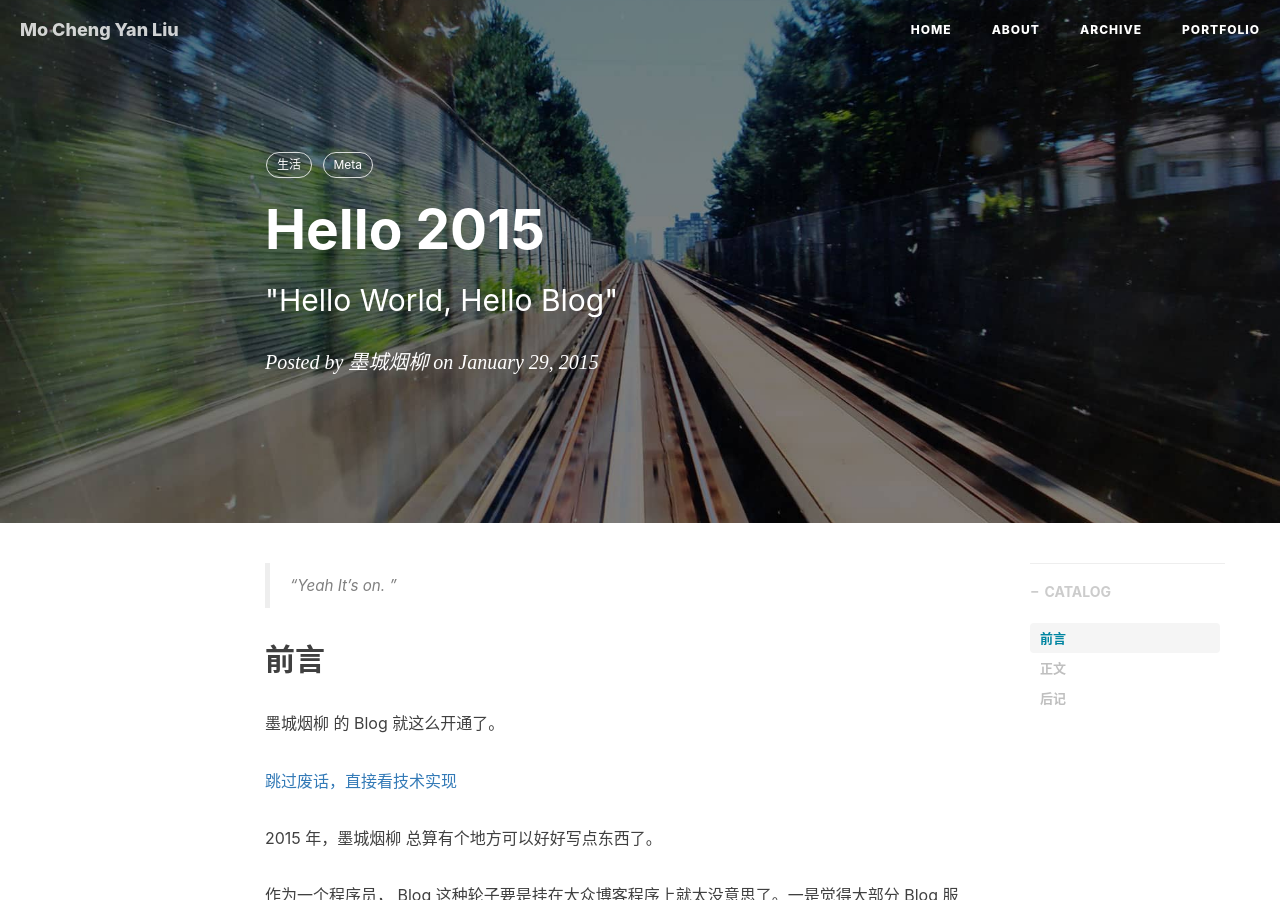
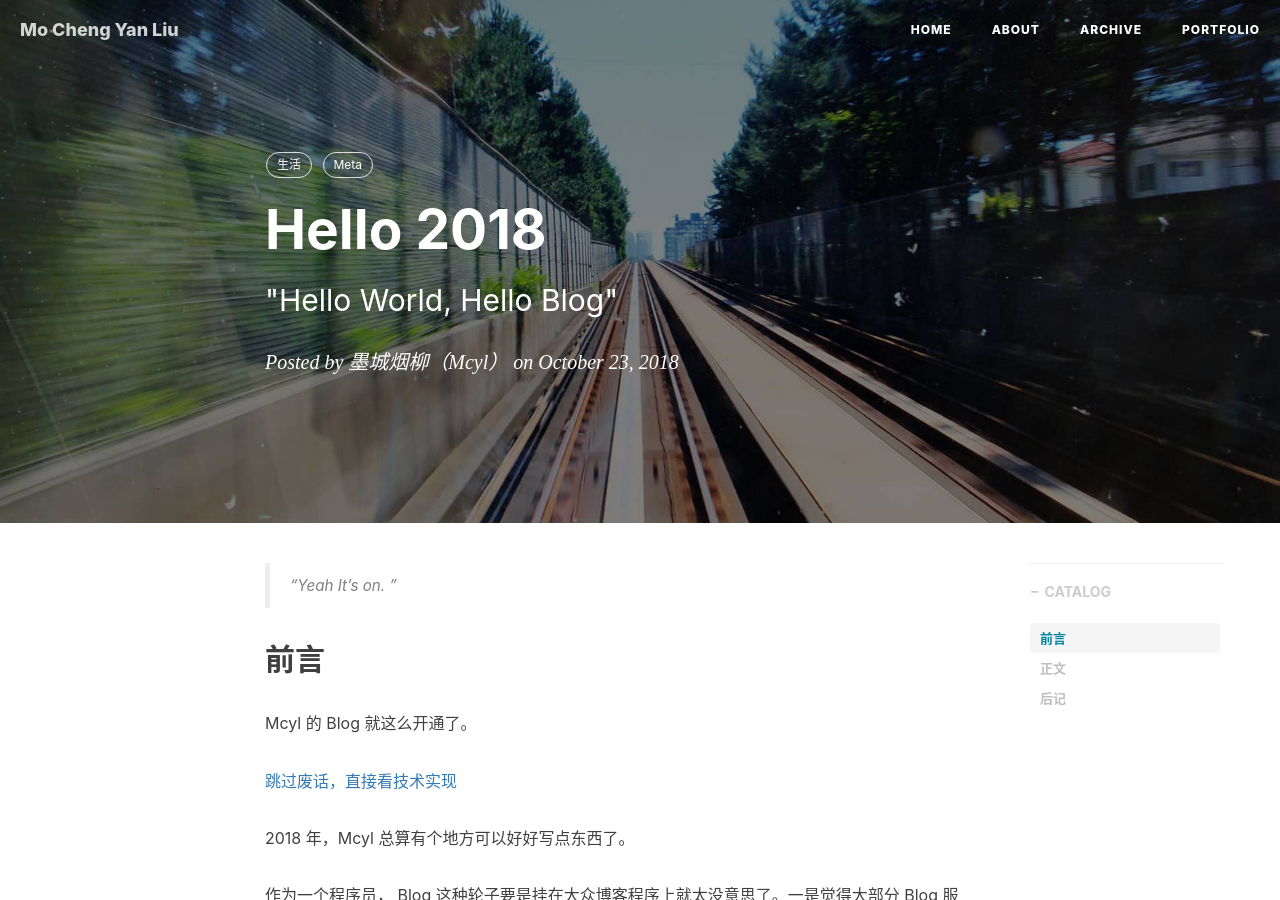
Before and after one commit to mochengyanliu/mochengyanliu.github.io, a Jekyll site: the page built from _posts/2018-10-23-hello-2018.markdown, in a window 1280 px wide and 900 px high. Built offline with Jekyll 4.4.1, drawn with Linux system fonts in a browser that asks for light colours; nearby versions of some CDN libraries; comment, search, counter and statistics services are not loaded; some of the changed text lies outside the part shown.

Commit message:
修改首页

```diff
--- a/_posts/2018-10-23-hello-2018.markdown
+++ b/_posts/2018-10-23-hello-2018.markdown
@@ -1,9 +1,9 @@
 ---
 layout:     post
-title:      "Hello 2015"
+title:      "Hello 2018"
 subtitle:   " \"Hello World, Hello Blog\""
-date:       2015-01-29 12:00:00
-author:     "墨城烟柳"
+date:       2018-10-23 12:00:00
+author:     "墨城烟柳（Mcyl）"
 header-img: "img/post-bg-2015.jpg"
 catalog: true
 tags:
@@ -16,13 +16,13 @@ tags:
 
 ## 前言
 
-墨城烟柳 的 Blog 就这么开通了。
+Mcyl 的 Blog 就这么开通了。
 
 [跳过废话，直接看技术实现 ](#build)
 
 
 
-2015 年，墨城烟柳 总算有个地方可以好好写点东西了。
+2018 年，Mcyl 总算有个地方可以好好写点东西了。
 
 
 作为一个程序员， Blog 这种轮子要是挂在大众博客程序上就太没意思了。一是觉得大部分 Blog 服务都太丑，二是觉得不能随便定制不好玩。之前因为太懒没有折腾，结果就一直连个写 Blog 的地儿都没有。
@@ -78,4 +78,4 @@ Theme 的 CSS 是基于 Bootstrap 定制的，看得不爽的地方直接在 Les
 
 如果你恰好逛到了这里，希望你也能喜欢这个博客主题。
 
-—— Hux 后记于 2015.10
+—— Mcyl 后记于 2018.10
```
